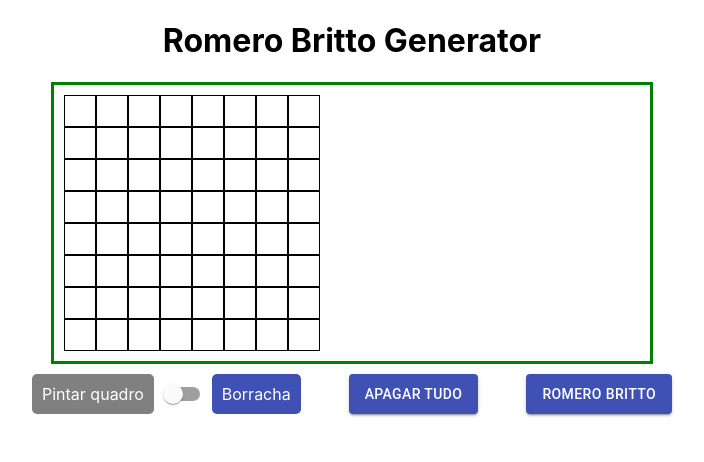
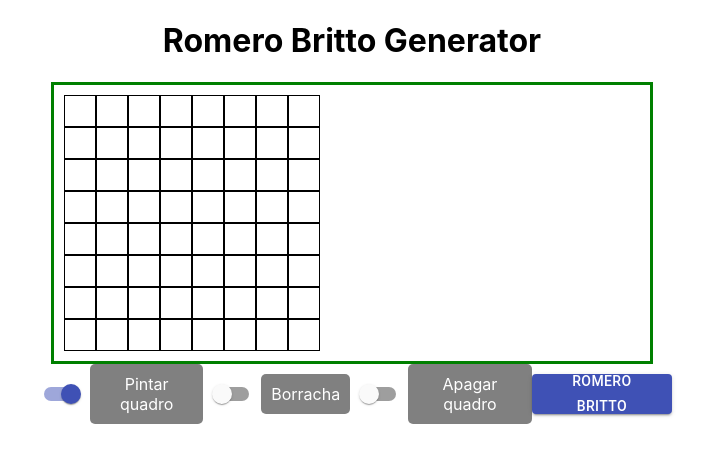
Before and after one commit to projeto-de-algoritmos/Grafos1_RomeroBrittoGenerator, a React (Create React App) app: page / in a window 1280 px wide. Shown: the top 462 px of the page, without its empty margins (288-992 px from the left). Built offline with nearby package versions, Linux system fonts and the light colour scheme.

Commit message:
Adjust switches
Co-authored-by: Hugo Sobral <hugosobral10@gmail.com>

```diff
--- a/src/App.js
+++ b/src/App.js
@@ -7,6 +7,9 @@
 function App() {
   const numberOfCols = 8;
   const [clearBoard, setClearBoard] = useState(false);
+  const [eraser, setEraser] = useState(false);
+  const [brush, setBrush] = useState(true);
+  const [cleanAll, setCleanAll] = useState(false);
   const [color, setColor] = useState("#654321");
   // const [makeWall, setMakeWall] = useState(false);
 
@@ -53,6 +56,31 @@
     ));
   };
 
+  const setSwitches = (type) => {
+    switch (type) {
+      case "brush":
+        setBrush(true);
+        setEraser(false);
+        setCleanAll(false);
+        break;
+      case "eraser":
+        setBrush(false);
+        setEraser(true);
+        setCleanAll(false);
+        break;
+      case "cleanall":
+        setBrush(false);
+        setEraser(false);
+        setCleanAll(true);
+        break;
+      default:
+        setBrush(false);
+        setEraser(false);
+        setCleanAll(false);
+        break;
+    }
+  };
+
   return (
     <div className="App">
       <div className="content">
@@ -60,18 +88,29 @@
         <div className="alignBoard">{renderTable()}</div>
         <div className="buttonsContent">
           <div className="swicthContent">
-            {clearBoard && <p className="activateSwitch">Pintar quadro</p>}
-            {!clearBoard && <p className="deactivateSwitch">Pintar quadro</p>}
             <Switch
+              checked={brush}
               color="primary"
-              onChange={() => setClearBoard(!clearBoard)}
+              onChange={() => setSwitches("brush")}
             />
-            {!clearBoard && <p className="activateSwitch">Borracha</p>}
-            {clearBoard && <p className="deactivateSwitch">Borracha</p>}
+            <p className="deactivateSwitch">Pintar quadro</p>
           </div>
-          <Button variant="contained" color="primary">
-            Apagar tudo
-          </Button>
+          <div className="swicthContent">
+            <Switch
+              checked={eraser}
+              color="primary"
+              onChange={() => setSwitches("eraser")}
+            />
+            <p className="deactivateSwitch">Borracha</p>
+          </div>
+          <div className="swicthContent">
+            <Switch
+              checked={cleanAll}
+              color="primary"
+              onChange={() => setSwitches("cleanall")}
+            />
+            <p className="deactivateSwitch">Apagar quadro</p>
+          </div>
           <Button variant="contained" color="primary">
             Romero Britto
           </Button>
```
